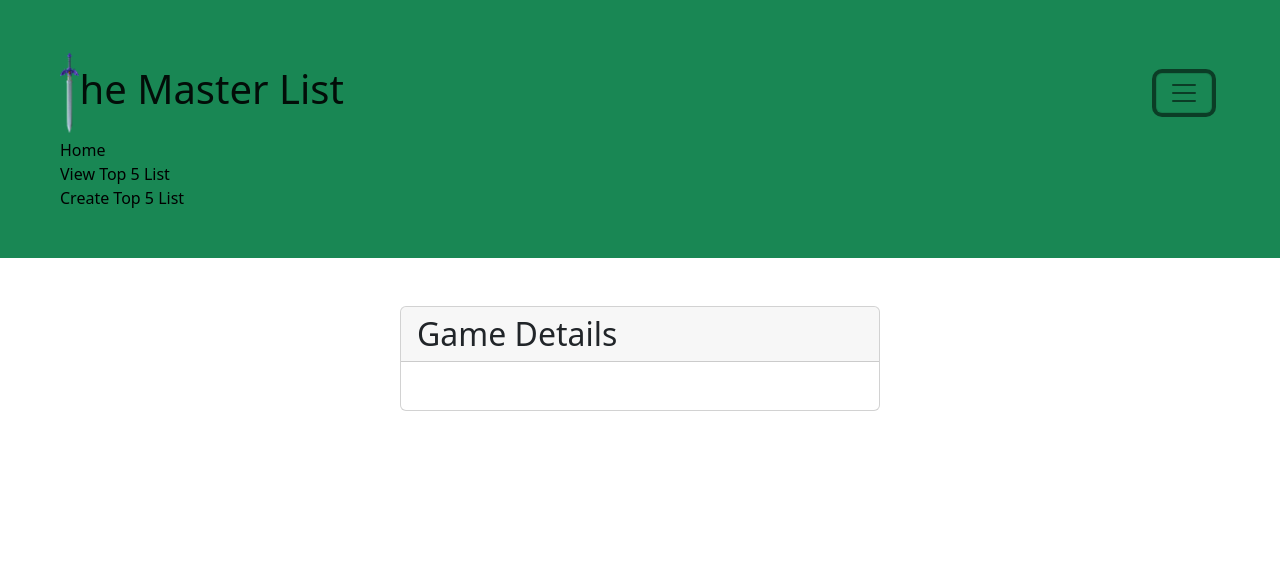
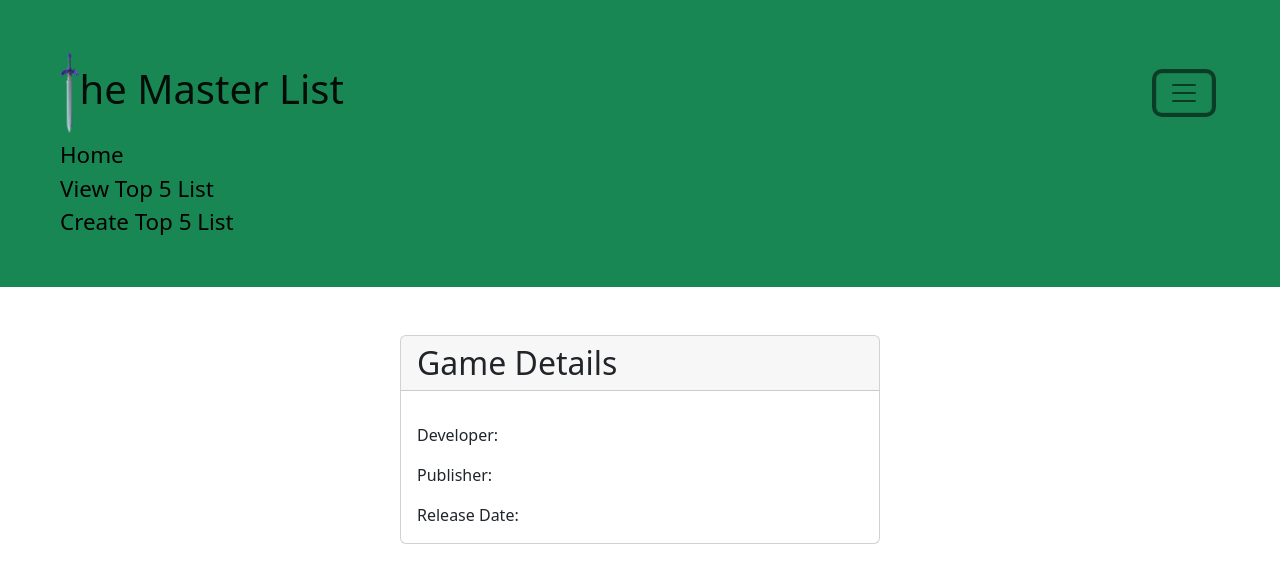
Before and after one commit to Joel-Perez05/The-Master-List, a React (Create React App) app in the folder client/: page /game/details/1 in a window 1280 px wide. Both pictures are taken after a click on the button 1184 px from the left and 93 px from the top of the page. Shown: the top 582 px of the page. Built offline with nearby package versions, Linux system fonts and the light colour scheme; no server answers; the HTML template or start-up script is replaced by a standard one.

Commit message:
finished header styling

```diff
--- a/client/src/components/Detail.js
+++ b/client/src/components/Detail.js
@@ -1,6 +1,6 @@
 import React, { useEffect, useState } from 'react'
 import axios from 'axios';
-import { useParams, Link} from "react-router-dom";
+import { useParams} from "react-router-dom";
 import { Card, CardBody, CardTitle, CardText, CardHeader } from 'reactstrap';
 
 const Detail = (props) => {
@@ -26,9 +26,9 @@ const Detail = (props) => {
                     <CardBody>
                         <CardTitle tag="h5">{game.name}</CardTitle>
                         <CardText>{game.description}</CardText>
-                        <CardText>{game.developer}</CardText>
-                        <CardText>{game.publisher}</CardText>
-                        <CardText>{game.released_date}</CardText>
+                        <CardText>Developer: {game.developer}</CardText>
+                        <CardText>Publisher: {game.publisher}</CardText>
+                        <CardText>Release Date: {game.released_date}</CardText>
                     </CardBody>
                 </Card>
             </div>
--- /dev/null
+++ b/client/src/components/Header.css
@@ -0,0 +1,14 @@
+NavLink {
+    color: #eee;
+    text-decoration: none;
+    margin-right: 0.5rem;
+}
+
+Nav:hover {
+    color: gray;
+}
+
+.active {
+    color: black;
+    font-weight: bold;
+}
--- a/client/src/components/Header.js
+++ b/client/src/components/Header.js
@@ -1,6 +1,7 @@
 import React, {useState} from 'react';
 import { NavLink } from 'react-router-dom';
 import { Collapse, Navbar, NavbarToggler, NavbarBrand, Nav, NavItem} from 'reactstrap';
+import "./Header.css"
 
 const Header = (props) => {
     const [collapsed, setCollapsed] = useState(true);
@@ -20,19 +21,22 @@ const Header = (props) => {
                         <NavItem>
                             <NavLink style={{
                                 color: "black",
-                                textDecoration: "none"
+                                textDecoration: "none",
+                                fontSize: "1.4em"
                             }} to="/">Home</NavLink>
                         </NavItem>
                         <NavItem>
                             <NavLink style={{
                                 color: "black",
-                                textDecoration: "none"
+                                textDecoration: "none",
+                                fontSize: "1.4em"
                             }} to="/zelda/lists">View Top 5 List</NavLink>
                         </NavItem>
                         <NavItem>
                             <NavLink style={{
                                 color: "black",
-                                textDecoration: "none"
+                                textDecoration: "none",
+                                fontSize: "1.4em"
                             }} to="/zelda/list/new">Create Top 5 List</NavLink>
                         </NavItem>
                     </Nav>
```
